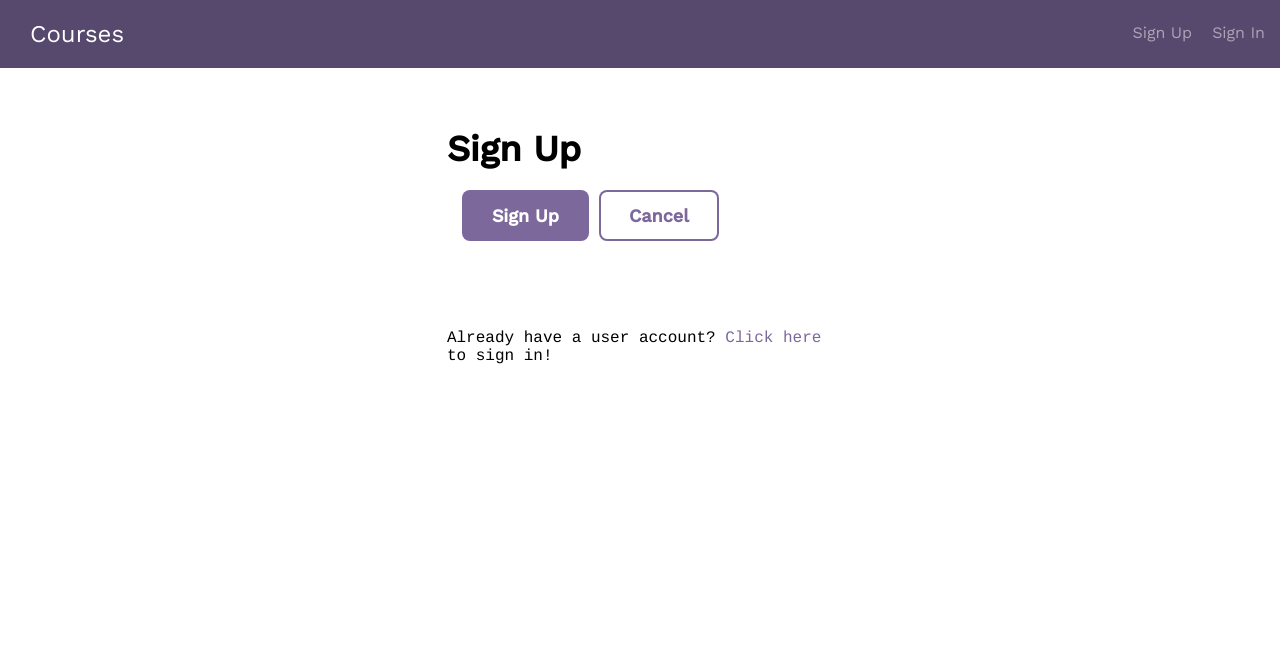
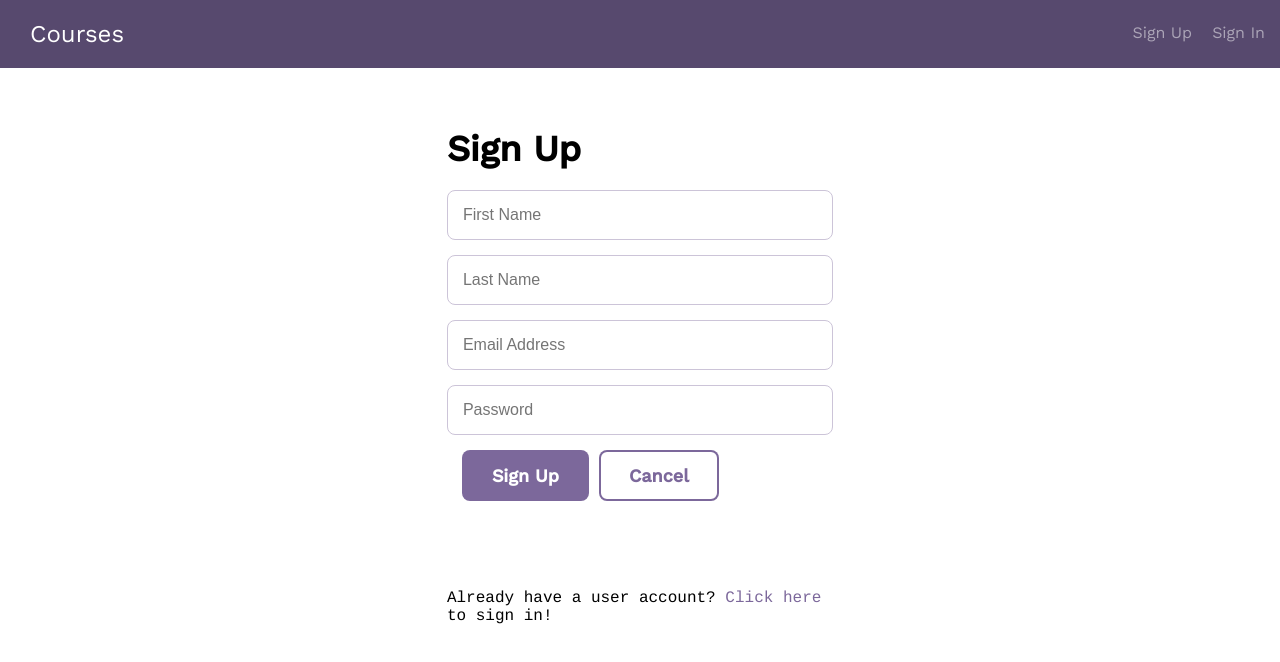
Before and after one commit to cameronconway3/administrative-course-library, a React (Create React App) app in the folder client/: page /signup in a window 1280 px wide. Shown: the top 662 px of the page. Built offline with nearby package versions, Linux system fonts and the light colour scheme.

Commit message:
issue with displaying form content fixed

```diff
--- a/client/src/components/Form.js
+++ b/client/src/components/Form.js
@@ -3,9 +3,9 @@ import React from 'react';
 const Form = props => {
     const {
         cancel,
-        errors,
         submit,
         submitButtonText,
+        errors,
         details,
     } = props;
 
--- a/client/src/components/UserSignIn.js
+++ b/client/src/components/UserSignIn.js
@@ -65,7 +65,7 @@ class UserSignIn extends Component {
                     submit = {this.handleSubmit}
                     submitButtonText = "Sign In"
                     errors = {errors}
-                    details = { () => {
+                    details = { () => (
                         <React.Fragment>
                             <div>
                                 <input id="emailAddress" name="emailAddress" type="text" class="" placeholder="Email Address" value={emailAddress} onChange={this.updateEmailAddress} />
@@ -74,10 +74,10 @@ class UserSignIn extends Component {
                                 <input id="password" name="password" type="password" class="" placeholder="Password" value={password} onChange={this.updatePassword}/>
                             </div>
                         </React.Fragment>
-                    }}
+                    )}
                 />
                 <p>&nbsp;</p>
-                <p>Don't have a user account? <Link to="/sign-up">Click here</Link> to sign up!</p>
+                <p>Don't have a user account? <Link to="/signup">Click here</Link> to sign up!</p>
                 </div>
             </div>
         )
--- a/client/src/components/UserSignUp.js
+++ b/client/src/components/UserSignUp.js
@@ -89,25 +89,22 @@ class UserSignUp extends Component {
                     submit = {this.handleSubmit}
                     submitButtonText = "Sign Up"
                     errors = {errors}
-                    details = { () => {
+                    details = { () => (
                         <React.Fragment>
-
-                                <input id="firstName" name="firstName" type="text" class="" placeholder="First Name" value={firstName} onChange={this.updateFirstName} />
-
-
-                                <input id="lastName" name="lastName" type="text" class="" placeholder="Last Name" value={lastName} onChange={this.updateLastName} />
-
-
-                                <input id="emailAddress" name="emailAddress" type="text" class="" placeholder="Email Address" value={emailAddress} onChange={this.updateEmailAddress} />
-
-
-                                <input id="password" name="password" type="password" class="" placeholder="Password" value={password} onChange={this.updatePassword} />
-
-
-                                <input id="confirmPassword" name="confirmPassword" type="password" class="" placeholder="Confirm Password" value="" />
-
+                            <div>
+                                <input id="firstName" name="firstName" type="text" placeholder="First Name" value={firstName} onChange={this.updateFirstName} />
+                            </div>
+                            <div>
+                                <input id="lastName" name="lastName" type="text" placeholder="Last Name" value={lastName} onChange={this.updateLastName} />
+                            </div>
+                            <div>
+                                <input id="emailAddress" name="emailAddress" type="text" placeholder="Email Address" value={emailAddress} onChange={this.updateEmailAddress} />
+                            </div>
+                            <div>
+                                <input id="password" name="password" type="password" placeholder="Password" value={password} onChange={this.updatePassword} />
+                            </div>
                         </React.Fragment>
-                    }}
+                    )}
                 />
                 <p>&nbsp;</p>
                 <p>Already have a user account? <Link to="/signin">Click here</Link> to sign in!</p>
```
